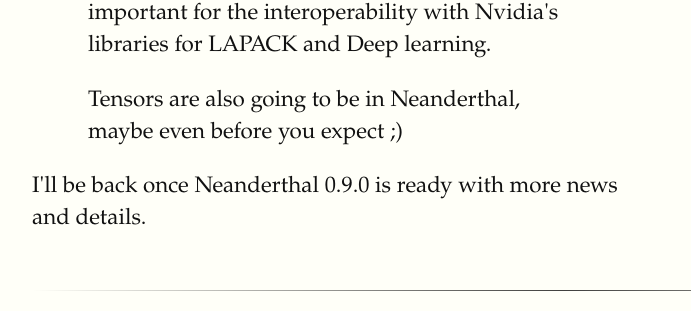
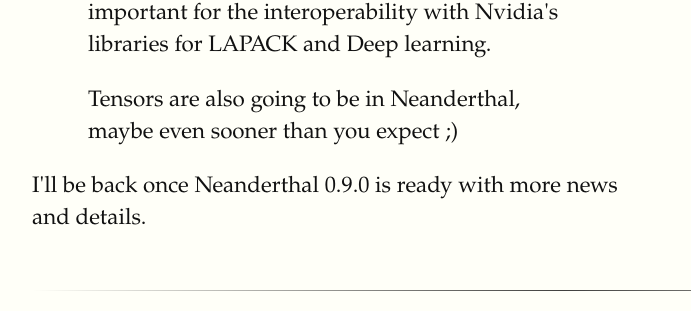
Before and after one commit to blueberry/blueberry.github.io, a Jekyll site: the page built from _posts/2017-03-22-Neanderthal-090-is-around-the-corner.html, in a window 1280 px wide and 900 px high, scrolled down 1947 px. Shown: the part 485-796 px from the top of the window, without its empty margins (128-819 px from the left). Built offline with Jekyll 4.4.1, drawn with Linux system fonts in a browser that asks for light colours.

Commit message:
Rephrasing.

```diff
--- a/_posts/2017-03-22-Neanderthal-090-is-around-the-corner.html
+++ b/_posts/2017-03-22-Neanderthal-090-is-around-the-corner.html
@@ -94,7 +94,7 @@
 <li>Various special dense and packed matrices (symmetric, banded, etc.);</li>
 <li>Sparse matrices;</li>
 <li>CUDA support (although the existing GPU engine already supports Nvidia GPUs!). This is important for the interoperability with Nvidia's libraries for LAPACK and Deep learning.</li>
-<li>Tensors are also going to be in Neanderthal, maybe even before you expect ;)</li>
+<li>Tensors are also going to be in Neanderthal, maybe even sooner than you expect ;)</li>
 </ul>
 
 <p>
```
